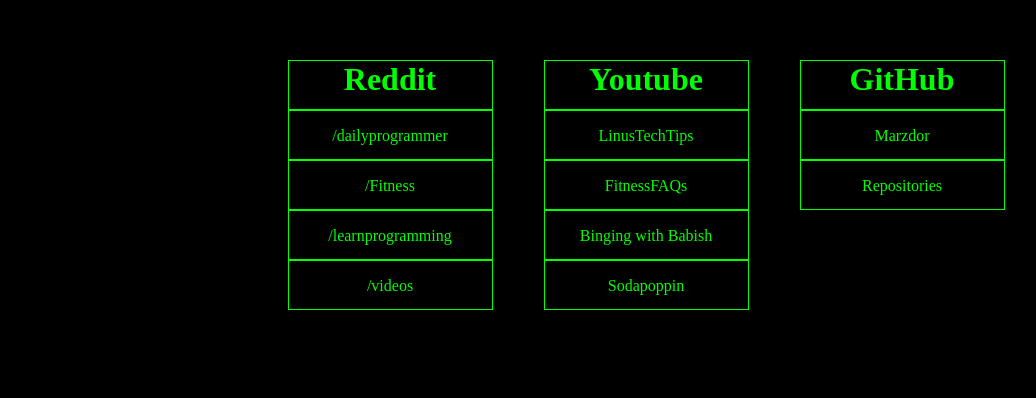
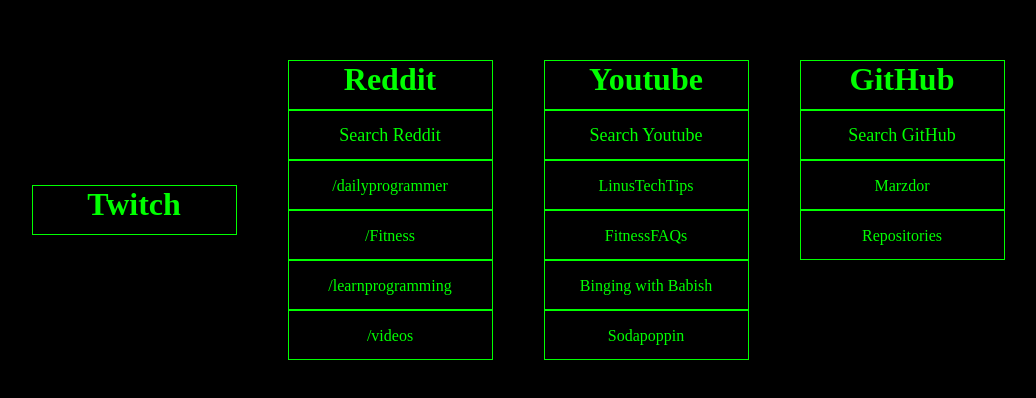
Before and after one commit to Marzdor/start-page, a website: page docs/index.html in a window 1280 px wide. Shown: the part 140-538 px from the top of the page, without its empty margins (122-1158 px from the left). Drawn offline with Linux system fonts and the light colour scheme; no server answers.

Commit message:
added search bars

```diff
--- a/assests/css/modules/_container.css
+++ b/assests/css/modules/_container.css
@@ -12,9 +12,9 @@
     }
     &-github {
         grid-column: 4 / span 1;
-        grid-template-rows: repeat(5, 1fr);
+        grid-template-rows: repeat(6, 1fr);
     }
     &-twitch {
-        width: 205px;
+        grid-column: 1 / span 1;
     }
 }
--- a/assests/css/modules/_content.css
+++ b/assests/css/modules/_content.css
@@ -3,6 +3,7 @@
     display: grid;
     grid-template-columns: 1fr;
     justify-self: center;
+    align-items: center;
     text-align: center;
     &-sub {
         &-header {
@@ -12,10 +13,22 @@
             font-weight: 600;
         }
         &-body {
-            align-self: center;
             border: 1px solid lime;
             line-height: 50px;
             height: 50px;
+        }
+        &-search {
+            border: 1px solid lime;
+            height: 50px;
+            padding: 0 5px;
+            width: 205px;
+            background-color: $mainBackground;
+            color: lime;
+            font-size: 1.125rem;
+            text-align: center;
+            &::placeholder {
+                color: lime;
+            }
         }
     }
     &-stream {
--- a/docs/assests/css/styles.css
+++ b/docs/assests/css/styles.css
@@ -371,11 +371,11 @@
 
 .container-github {
         grid-column: 4 / span 1;
-        grid-template-rows: repeat(5, 1fr);
+        grid-template-rows: repeat(6, 1fr);
     }
 
 .container-twitch {
-        width: 205px;
+        grid-column: 1 / span 1;
     }
 
 .content {
@@ -383,6 +383,7 @@
     display: grid;
     grid-template-columns: 1fr;
     justify-self: center;
+    align-items: center;
     text-align: center;
 }
 
@@ -394,11 +395,25 @@
         }
 
 .content-sub-body {
-            align-self: center;
             border: 1px solid lime;
             line-height: 50px;
             height: 50px;
         }
+
+.content-sub-search {
+            border: 1px solid lime;
+            height: 50px;
+            padding: 0 5px;
+            width: 205px;
+            background-color: #000;
+            color: lime;
+            font-size: 1.125rem;
+            text-align: center;
+        }
+
+.content-sub-search::placeholder {
+                color: lime;
+            }
 
 .content-stream {
         display: grid;
--- a/docs/index.html
+++ b/docs/index.html
@@ -11,10 +11,14 @@
 
 <body>
     <div class="container">
-        <div class="container-twitch">
+        <div class="container-twitch content">
+            <a class="content-sub-header" href="https://www.twitch.tv/">Twitch</a>
         </div>
         <div class="container-reddit content">
             <a class="content-sub-header" href="https://www.reddit.com/">Reddit</a>
+            <form action="https://www.reddit.com/search?q=" method="get" autocomplete="off" target="_blank">
+                <input class="content-sub-search" type="text" name="q" placeholder="Search Reddit">
+            </form>
             <a class="content-sub-body" href="https://www.reddit.com/r/dailyprogrammer/">/dailyprogrammer</a>
             <a class="content-sub-body" href="https://www.reddit.com/r/Fitness/">/Fitness</a>
             <a class="content-sub-body" href="https://www.reddit.com/r/learnprogramming/">/learnprogramming</a>
@@ -22,6 +26,9 @@
         </div>
         <div class="container-youtube content">
             <a class="content-sub-header" href="https://youtube.com">Youtube</a>
+            <form action="http://www.youtube.com/results" method="get" autocomplete="off" target="_blank">
+                <input class="content-sub-search" name="search_query" type="text" placeholder="Search Youtube" />
+            </form>
             <a class="content-sub-body" href="https://www.youtube.com/user/LinusTechTips/videos">LinusTechTips</a>
             <a class="content-sub-body" href="https://www.youtube.com/user/FitnessFAQs/videos">FitnessFAQs</a>
             <a class="content-sub-body" href="https://www.youtube.com/user/bgfilms/videos">Binging with Babish</a>
@@ -29,6 +36,9 @@
         </div>
         <div class="container-github content">
             <a class="content-sub-header" href="https://github.com/">GitHub</a>
+            <form action="https://github.com/search" method="get" autocomplete="off" target="_blank">
+                <input class="content-sub-search" type="text" name="q" value="" placeholder="Search GitHub">
+            </form>
             <a class="content-sub-body" href="https://github.com/Marzdor">Marzdor</a>
             <a class="content-sub-body" href="https://github.com/Marzdor?tab=repositories">Repositories</a>
         </div>
```
